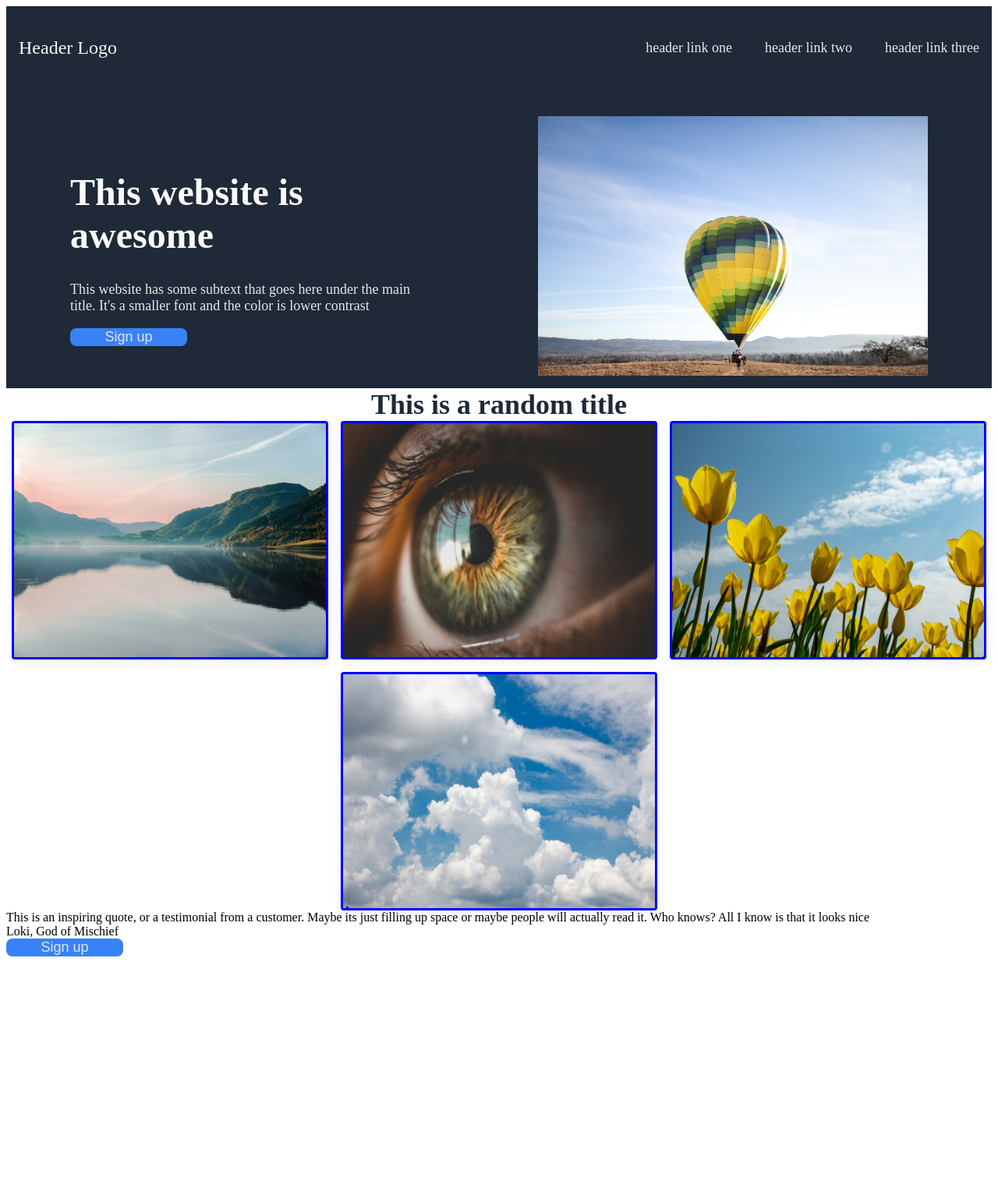
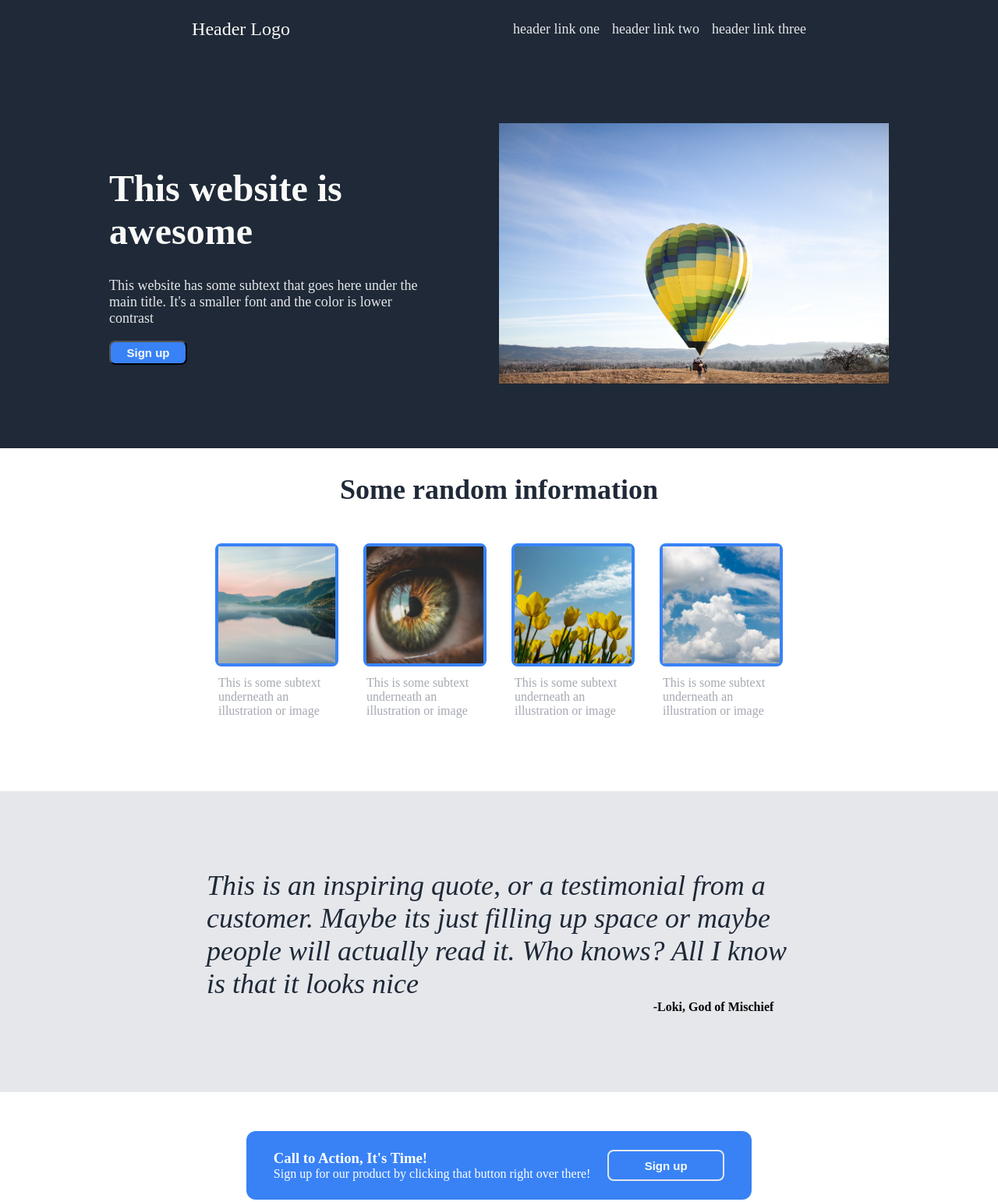
Before and after one commit to newtonharry/odin-landing-page, a plain HTML site: page index.html in a window 1280 px wide. Shown: the top 1542 px of the page at 78% size. Before the commit the page ends 1235 px from the top, so only its background shows below. Drawn offline with Linux system fonts and the light colour scheme.

Commit message:
Finished project

```diff
--- a/index.html
+++ b/index.html
@@ -7,50 +7,75 @@
     <title>Landing Page</title>
   </head>
   <body>
-    <div class="intro">
+    <div class="hero-container">
       <div class="header">
-        <p>Header Logo</p>
-        <ul>
-          <li>header link one</li>
-          <li>header link two</li>
-          <li>header link three</li>
+        <p class="header-logo">Header Logo</p>
+        <ul class="header-navigation">
+          <li><a href="#" class="header-nav-link">header link one</a></li>
+          <li><a href="#" class="header-nav-link">header link two</a></li>
+          <li><a href="#" class="header-nav-link">header link three</a></li>
         </ul>
       </div>
-      <div class="intro-display">
-        <div class="intro-display-text">
-          <h1>This website is awesome</h1>
-          <p>
+      <div class="awesome-hero-container">
+        <div class="hero-about">
+          <h1 class="hero-main-text">This website is awesome</h1>
+          <p class="hero-secondary-text">
             This website has some subtext that goes here under the main title.
             It's a smaller font and the color is lower contrast
           </p>
           <button>Sign up</button>
         </div>
-        <img src="./images/balloon.jpg" alt="">
+        <img class="hero-image" src="./images/balloon.jpg" alt="" />
       </div>
     </div>
-    <div class="random-information">
-      <div class="title">This is a random title</div>
-      <div class="illustrations">
-        <div class="card"><img src="./images/lake.jpg" alt=""></div>
-        <div class="card"><img src="./images/eye.jpg" alt=""></div>
-        <div class="card"><img src="./images/flower.jpg" alt=""></div>
-        <div class="card"><img src="./images/sky.jpg" alt=""></div>
+    <div class="random-information-container">
+      <div class="random-title">Some random information</div>
+      <div class="cards">
+        <div class="card">
+          <img class="card-image" src="./images/lake.jpg" alt="" />
+          <p class="card-text">
+            This is some subtext underneath an illustration or image
+          </p>
+        </div>
+        <div class="card">
+          <img class="card-image" src="./images/eye.jpg" alt="" />
+          <p class="card-text">
+            This is some subtext underneath an illustration or image
+          </p>
+        </div>
+        <div class="card">
+          <img class="card-image" src="./images/flower.jpg" alt="" />
+          <p class="card-text">
+            This is some subtext underneath an illustration or image
+          </p>
+        </div>
+        <div class="card">
+          <img class="card-image" src="./images/sky.jpg" alt="" />
+          <p class="card-text">
+            This is some subtext underneath an illustration or image
+          </p>
+        </div>
       </div>
     </div>
-    <div class="quote">
+    <div class="quote-container">
       <div class="quote-text">
         This is an inspiring quote, or a testimonial from a customer. Maybe its
         just filling up space or maybe people will actually read it. Who knows?
         All I know is that it looks nice
       </div>
-      <div class="quote-author">Loki, God of Mischief</div>
+      <div class="quote-author">-Loki, God of Mischief</div>
     </div>
-    <div class="signup">
-      <div class="signup-block">
-        <div class="signup-text"></div>
-        <button>Sign up</button>
+    <div class="signup-container">
+      <div class="call-to-action-container">
+        <div class="signup-text">
+          <h3 class="signup-text-title">Call to Action, It's Time!</h3>
+          <p class="signup-content">
+            Sign up for our product by clicking that button right over there!
+          </p>
+        </div>
+        <button class="signup-button">Sign up</button>
       </div>
     </div>
-    <div class="footer"></div>
+    <div class="footer-container">Copyright @ The Odin Project 2021</div>
   </body>
 </html>
--- a/style.css
+++ b/style.css
@@ -1,107 +1,219 @@
-/* Make the whole page flex column wise, creating 4 sections to position vertically */
 body {
   display: flex;
   flex-direction: column;
+  height: 100vh;
+  margin: 0;
 }
 
-/* Intro display positioning and styling (holds the header and intro section) */
-.intro {
-  display: flex;
-  flex-direction: column;
+/* Styling */
+
+/* HERO */
+.hero-container,
+.footer-container {
   background-color: #1f2937;
-  color: white;
-  padding: 16px;
 }
 
-/* Header positioning */
-.header {
-  flex: 1;
-  display: flex;
-  justify-content: space-between;
-  align-items: center;
-  margin-bottom: 50px;
+.awesome-hero-container {
+  height: 300px;
 }
 
-/* The header logo */
-.header > p {
-  font-size: 24px;
-  color: F9FAF8;
-}
-
-/* header items to the right of the header logo */
-.header > ul {
-  display: flex;
-  list-style-type: none;
-  gap: 42px;
-  margin: 0px;
-  padding: 0px;
-}
-
-/* Make the display  to flex horizontally to have a text and image section */
-.intro-display {
-  flex: 1;
-  display: flex;
-  justify-content: center;
-  align-items: center;
-  gap: 150px;
-}
-
-.intro-display-text {
-  width: 450px;
-}
-
-.intro-display-text > h1 {
+.hero-main-text {
   font-size: 48px;
   font-weight: bolder;
   color: #f9faf8;
+  width: 300px;
 }
 
-.intro-display-text > p,
-.header > ul {
+.hero-secondary-text {
+  width: 400px;
+}
+
+.hero-secondary-text,
+.header-nav-link {
   font-size: 18px;
   color: #e5e7eb;
 }
 
-.intro-display > img {
+.hero-image {
   width: 500px;
+  height: auto;
+  object-fit: cover;
+}
+
+.card {
+  width: 150px;
+  height: 150px;
+  border: #3882f6 solid 4px;
+  border-radius: 8px;
+}
+
+.card-image {
+  width: 100%;
+  height: 100%;
+  object-fit: cover;
+}
+.card-text {
+  color: #a5a9b1;
+}
+
+.header-logo {
+  font-size: 24px;
+  color: #f9faf8;
+}
+
+.header-navigation {
+  list-style: none;
+}
+
+.header-nav-link {
+  text-decoration: none;
+}
+
+/* BUTTONS*/
+button,
+.call-to-action-container {
+  background-color: #3882f6;
 }
 
 button {
-  background-color: #3882f6;
   border-radius: 8px;
-  font-size: 18px;
-  color: #e5e7eb;
-  border: 0px;
-  width: 150px;
+  font-size: 15px;
+  font-weight: bolder;
+  color: #f9faf8;
+  padding: 5px;
+  width: 100px;
 }
 
-.random-information {
-  display: flex;
-  flex-direction: column;
-  align-items: center;
-  justify-content: center;
-}
-
-.title {
+/* RANDOM INFORMATION */
+.random-title {
   font-size: 36px;
   font-weight: bolder;
   color: #1f2937;
 }
 
-.illustrations {
+/* QUOTE */
+.quote-container {
+  background-color: #e5e7eb;
+}
+
+.quote-text {
+  font-size: 36px;
+  font-style: italic;
+  color: #1f2937;
+}
+
+.quote-author {
+  font-weight: bolder;
+}
+
+.call-to-action-container {
+  width: 600px;
+  border-radius: 12px;
+  color: white;
+}
+
+/* Element Positioning */
+
+.hero-container,
+.random-information-container,
+.quote-container,
+.signup-container {
+  flex: 1 1 0px;
+}
+
+/* HERO */
+.hero-container {
   display: flex;
-  flex-wrap: wrap;
-  justify-content: center;
+  flex-direction: column;
+}
+
+.header {
+  display: flex;
+  justify-content: space-evenly;
+  align-items: center;
+}
+
+.header-navigation {
+  display: flex;
+  justify-content: space-between;
   align-items: center;
   gap: 16px;
 }
 
-.card {
-  border: 3px solid blue;
-  border-radius: 4px;
-  box-shadow: 2px 4px 16px rgba(0, 0, 0, 0.06);
+.awesome-hero-container {
+  display: flex;
+  justify-content: center;
+  align-items: center;
+  gap: 100px;
+  margin-top: 100px;
+  margin-bottom: 100px;
 }
-.card > img {
-  width: 400px;
-  height: 300px;
+
+/* INFORMATION */
+.random-information-container {
+  display: flex;
+  flex-direction: column;
+  align-items: center;
+  gap: 16px;
+  padding-bottom: 60px;
 }
+
+.random-title {
+  padding: 32px;
+}
+
+.cards {
+  display: flex;
+  flex-wrap: wrap;
+  gap: 32px;
+  margin-bottom: 100px;
+}
+
+/* QUOTE */
+.quote-container {
+  display: flex;
+  flex-direction: column;
+  justify-content: center;
+  align-items: center;
+  padding: 100px;
+}
+
+.quote-text {
+  width: 750px;
+}
+
+.quote-author {
+  padding-left: 550px;
+}
+
+.signup-container {
+  display: flex;
+  justify-content: center;
+  align-items: center;
+  margin: 50px;
+}
+
+.call-to-action-container {
+  display: flex;
+  justify-content: space-around;
+  align-items: center;
+  padding: 24px;
+}
+
+.signup-text-title,
+.signup-content {
+  margin: 0px;
+}
+
+.signup-button {
+  border: #e5e7eb solid 2px;
+  height: 40px;
+  width: 150px;
+}
+
+.footer-container {
+  display: flex;
+  justify-content: center;
+  align-items: center;
+  padding: 24px;
+}
```
